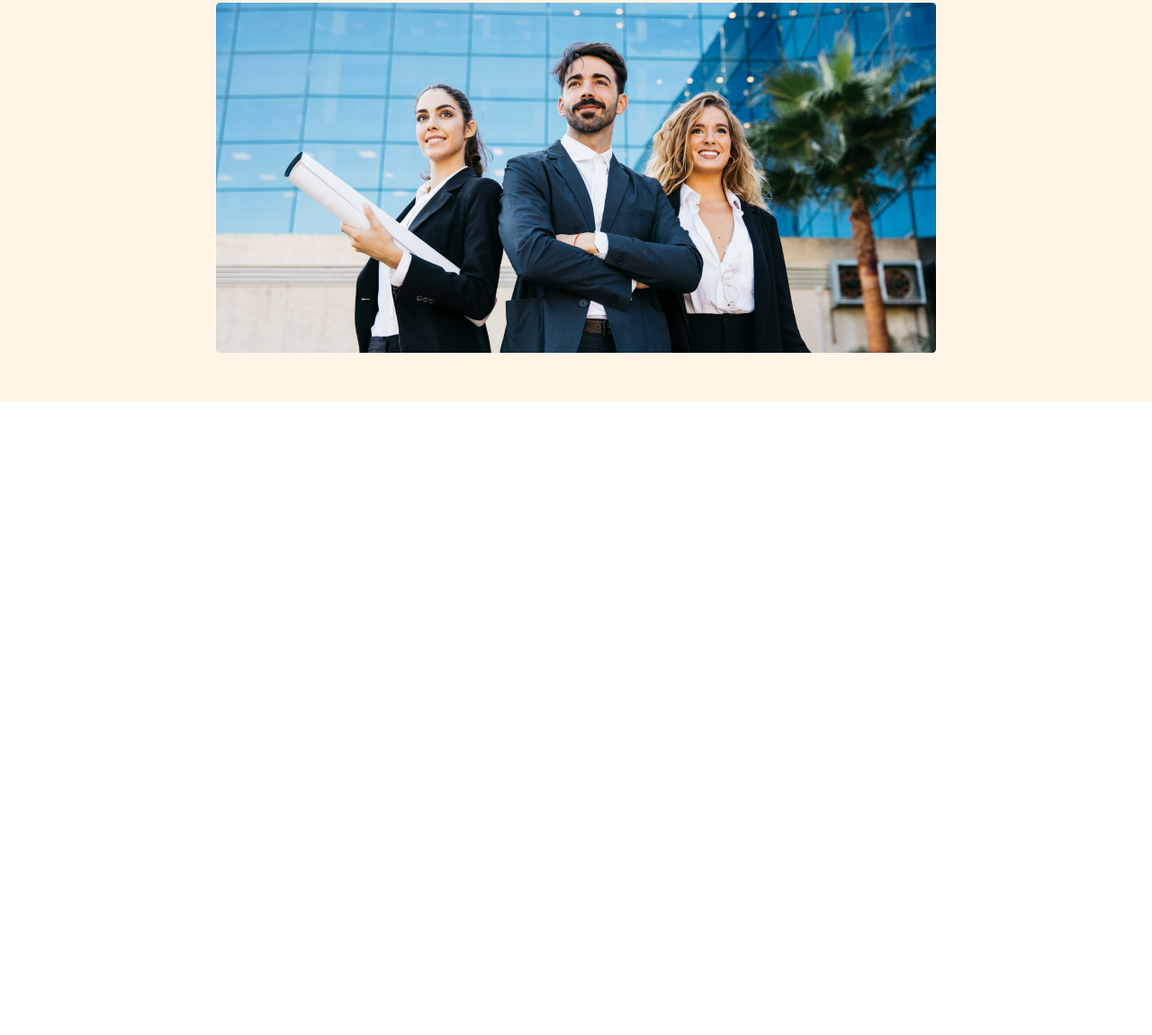
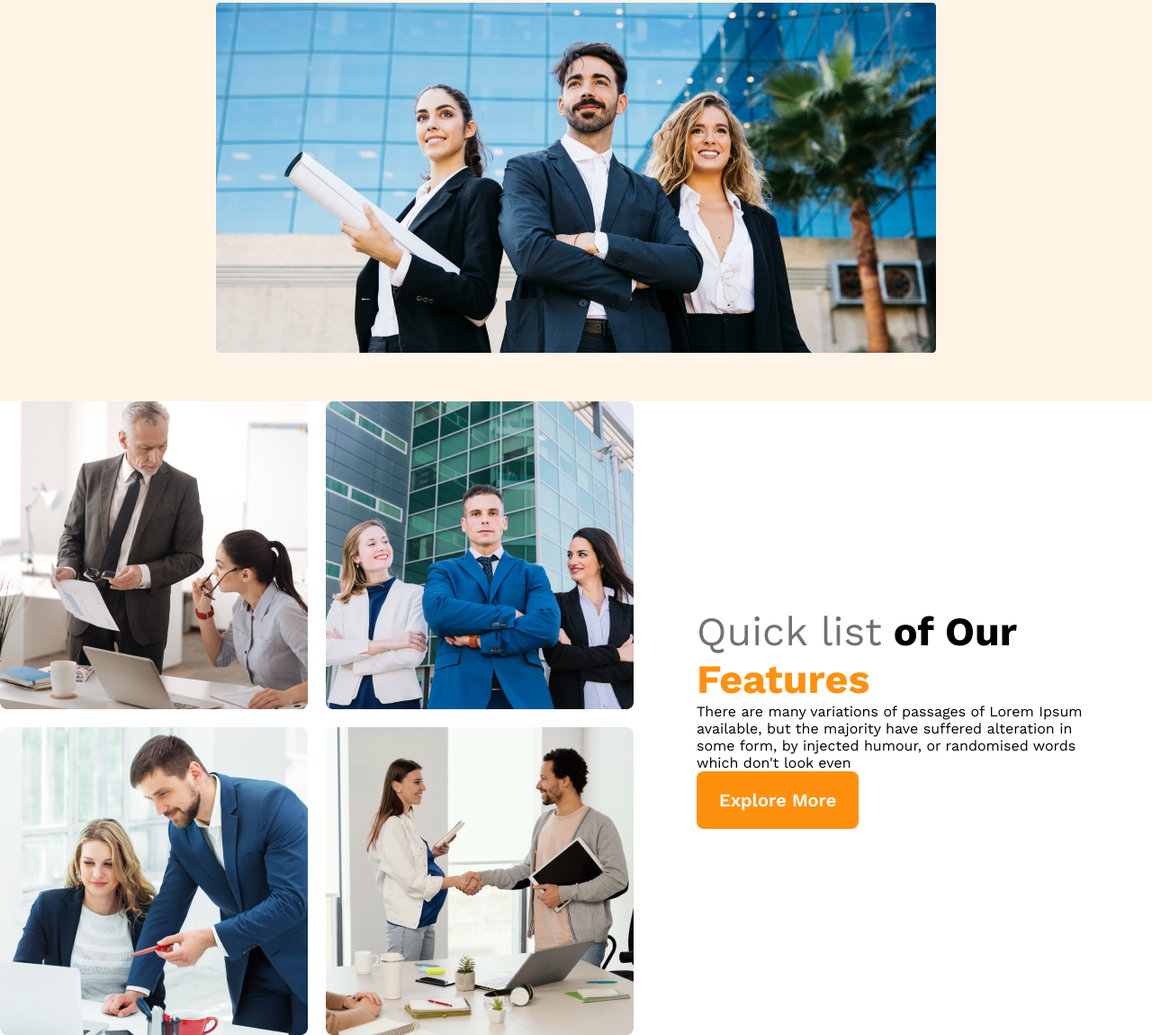
Before and after one commit to Maimun-Hossain/G3-Architects, a plain HTML site: page index.html in a window 1280 px wide. Shown: the part 394-1544 px from the top of the page at 90% size. Before the commit the page ends 840 px from the top, so only its background shows below. Drawn offline with nearby package versions, Linux system fonts and the light colour scheme.

Commit message:
added features section

```diff
--- a/index.html
+++ b/index.html
@@ -8,6 +8,7 @@
 </head>
 <body>
     <header>
+        <!-- header start -->
         <nav>
             <h3 class="nav-title">G3 Architects</h3>
             <ul>
@@ -26,8 +27,22 @@
             <img class="banner-pic" src="images/banner.png" alt="">
         </div>
     </header>
+    <!-- header end -->
     <main>
-
+        <!-- teams section -->
+        <section class="teams-container">
+            <div class="teams-img-container">
+                <img src="images/team1.png" alt="">
+                <img src="images/team2.png" alt="">
+                <img src="images/team3.png" alt="">
+                <img src="images/team4.png" alt="">
+            </div>
+            <div class="teams-content">
+                <h3 class="teams-title"><span class="quick">Quick list</span> <span>of Our</span> <span class="text-feature">Features</span></h3>
+                <p class="teams-dis">There are many variations of passages of Lorem Ipsum available, but the majority have suffered alteration in some form, by injected humour, or randomised words which don't look even</p>
+                <button class="btn-pimary">Explore More</button>
+            </div>
+        </section>
     </main>
     <footer>
 
--- a/styles/g3.css
+++ b/styles/g3.css
@@ -81,3 +81,34 @@ nav li a{
         padding: 50px;
     }
 }
+/* main style */
+main{
+    max-width: 1440px;
+    margin: 0 auto;
+}
+/* team section */
+.teams-container{
+    display: flex;
+    justify-content: center;
+    align-items: center;
+}
+.teams-img-container{
+    display: grid;
+    grid-template-columns: repeat(2, 1fr);
+    gap: 20px;
+}
+.teams-content{
+    padding-left: 70px;
+    padding-right: 70px;
+}
+.teams-title{
+    font-size: 2.8rem;
+}
+.quick{
+    color: var(--dark-03, #727272);
+    font-weight: 500;
+}
+.text-feature{
+    color: #FF900E;
+    font-weight: 700;
+}
```
